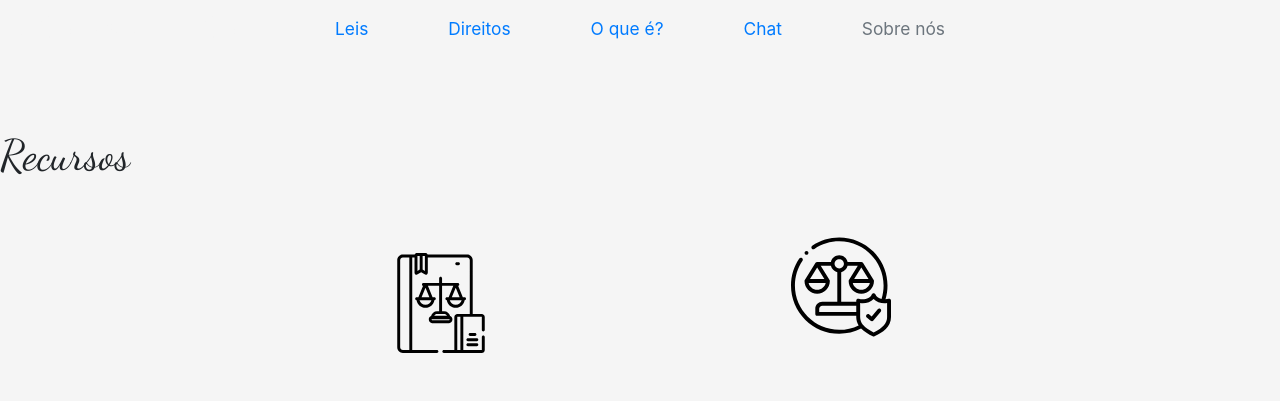
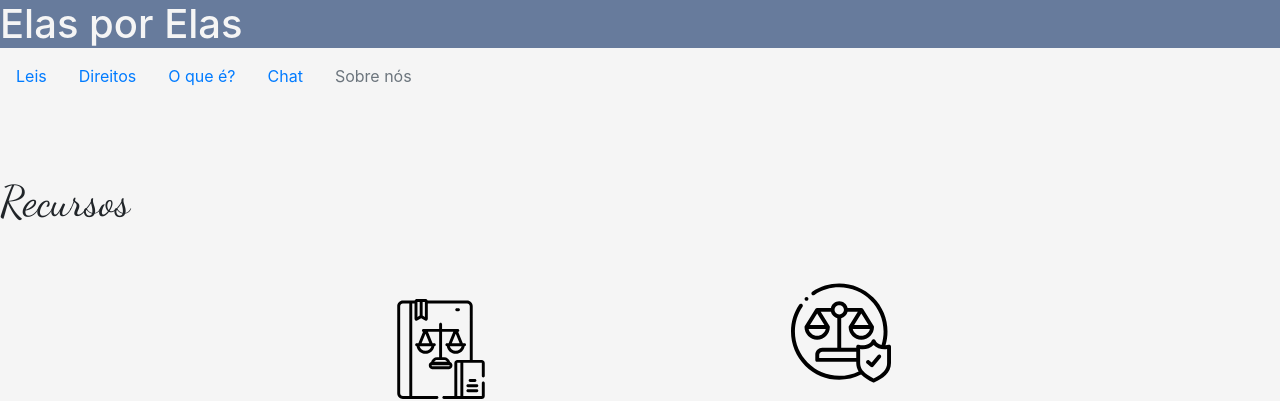
Before and after one commit to Sonnaly/EpE-TCC, a plain HTML site: page index.html in a window 1280 px wide. Shown: the top 401 px of the page. Drawn offline with nearby package versions, Linux system fonts and the light colour scheme; some packages are replaced by stand-ins of ours; a script that the page names is missing; a web font is replaced by a local one.

Commit message:
mudanca de estilo

```diff
--- a/index.html
+++ b/index.html
@@ -36,10 +36,10 @@
 </head>
 
 <body style="background-color: #f5f5f5;">
-    <header style="color: #677b9c;">
+    <header style="background-color: #677b9c;">
         <h1 style="color: #f5f5f5;">Elas por Elas</h1>
     </header>
-    <ul class="nav justify-content-center" style="margin-top: -3rem; font-size: 13pt; gap: 3rem;">
+    <ul class="nav ml-auto">
         <li class="nav-item">
             <a class="nav-link" href="paginas/leis.html">Leis</a>
         </li>
```
